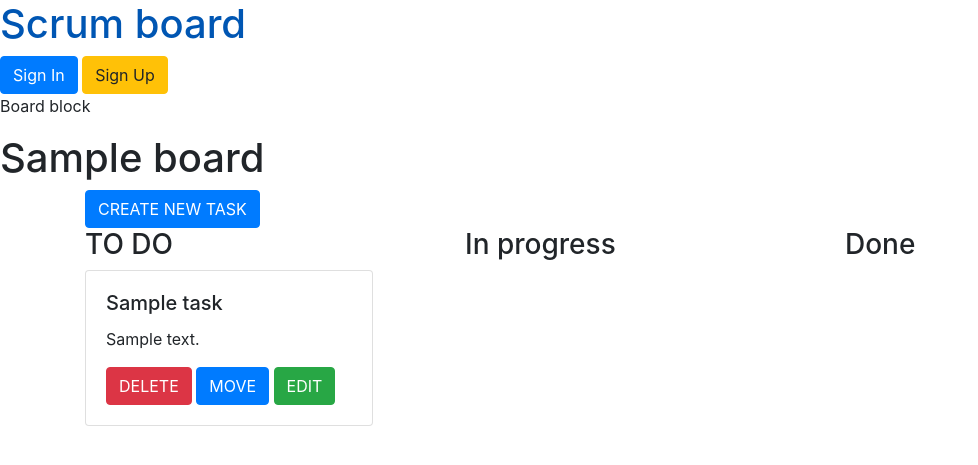
After one commit to KukshaBird/lime_test, a Django app: page /board/1 in a window 1280 px wide. The commit adds this page. Shown: the top 465 px of the page, without its empty margins (0-978 px from the left). Run offline with Django 3.2, Linux system fonts and the light colour scheme; tables that the repository leaves empty hold one stand-in row (values such as "Sample post"); some libraries are stand-ins or nearby versions.

Commit message:
main completed

```diff
--- /dev/null
+++ b/lime/board/templates/base_board.html
@@ -0,0 +1,7 @@
+{% extends 'base.html' %}
+
+{% block content_block %}
+    <p>Board block</p>
+
+    {% block board %}{% endblock %}
+{% endblock %}
--- /dev/null
+++ b/lime/board/templates/board_detail.html
@@ -0,0 +1,52 @@
+{% extends 'base_board.html' %}
+
+{% block board %}
+    <h1>{{ board.title }}</h1>
+    <div class="container">
+      <a href="{% url 'board:task_create' board_pk=board.pk %}" class="btn btn-primary" type="button">CREATE NEW TASK</a>
+      <div class="row">
+        <div class="col-sm">
+          <h3>TO DO</h3>
+            {% for task in todo_list %}
+                <div class="card" style="width: 18rem;">
+                  <div class="card-body">
+                    <h5 class="card-title">{{ task.title }}</h5>
+                    <p class="card-text">{{ task.text }}</p>
+                    <a href="{% url 'board:task_delete' pk=task.pk %}" class="btn btn-danger">DELETE</a>
+                    <a href="{% url 'board:task_move' pk=task.pk %}" class="btn btn-primary">MOVE</a>
+                      <a href="{% url 'board:task_edit' pk=task.pk %}" class="btn btn-success">EDIT</a>
+                  </div>
+                </div>
+            {% endfor %}
+        </div>
+        <div class="col-sm">
+          <h3>In progress</h3>
+            {% for task in in_progress_list %}
+                <div class="card" style="width: 18rem;">
+                  <div class="card-body">
+                    <h5 class="card-title">{{ task.title }}</h5>
+                    <p class="card-text">{{ task.text }}</p>
+                    <a href="{% url 'board:task_delete' pk=task.pk %}" class="btn btn-danger">DELETE</a>
+                    <a href="{% url 'board:task_move' pk=task.pk %}" class="btn btn-primary">MOVE</a>
+                      <a href="{% url 'board:task_edit' pk=task.pk %}" class="btn btn-success">EDIT</a>
+                  </div>
+                </div>
+            {% endfor %}
+        </div>
+        <div class="col-sm">
+          <h3>Done</h3>
+            {% for task in done_list %}
+                <div class="card" style="width: 18rem;">
+                  <div class="card-body">
+                    <h5 class="card-title">{{ task.title }}</h5>
+                    <p class="card-text">{{ task.text }}</p>
+                    <a href="{% url 'board:task_delete' pk=task.pk %}" class="btn btn-danger">DELETE</a>
+                    <a href="{% url 'board:task_move' pk=task.pk %}" class="btn btn-primary">MOVE</a>
+                      <a href="{% url 'board:task_edit' pk=task.pk %}" class="btn btn-success">EDIT</a>
+                  </div>
+                </div>
+            {% endfor %}
+        </div>
+      </div>
+    </div>
+{% endblock %}
--- /dev/null
+++ b/lime/board/templates/task_confirm_delete.html
@@ -0,0 +1,5 @@
+<form method="post">{% csrf_token %}
+    <p>Are you sure you want to delete "{{ object }}"?</p>
+    <input class="btn btn-danger" type="submit" value="DELETE">
+    <a href="{% url 'board:board_detail' pk=object.board.pk %}" type="button" class="btn btn-success">BACK</a>
+</form>
--- /dev/null
+++ b/lime/board/templates/task_create.html
@@ -0,0 +1,4 @@
+<form method="post">{% csrf_token %}
+    {{ form.as_p }}
+    <input type="submit" value="Save">
+</form>
--- /dev/null
+++ b/lime/board/templates/task_edit.html
@@ -0,0 +1,5 @@
+<form method="post">{% csrf_token %}
+    {{ form.as_p }}
+    <input type="submit" value="Update">
+    <a href="{% url 'board:board_detail' pk=object.board.pk %}" type="button" class="btn btn-success">BACK</a>
+</form>
--- a/lime/board/urls.py
+++ b/lime/board/urls.py
@@ -4,5 +4,9 @@ from . import views
 app_name = 'board'
 
 urlpatterns = [
-
+    path('<pk>', views.BoardDetailView.as_view(), name='board_detail'),
+    path('task_update/<pk>', views.TaskUpdateView.as_view(), name='task_edit'),
+    path('task_move/<pk>', views.TaskMoveView.as_view(), name='task_move'),
+    path('task_delete/<pk>', views.TaskDeleteView.as_view(), name='task_delete'),
+    path('task_create/<board_pk>', views.TaskCreateView.as_view(), name='task_create'),
 ]
--- a/lime/board/views.py
+++ b/lime/board/views.py
@@ -1,3 +1,65 @@
-from django.shortcuts import render
+from django.shortcuts import render, reverse
+from django.urls import reverse_lazy
+from django.views.generic import (DetailView, ListView,
+                                  CreateView, DeleteView,
+                                  UpdateView)
+#  Methods allowed
+#  forms
 
+#  Models
+from .models import Board, Task
 # Create your views here.
+
+class BoardDetailView(DetailView):
+    model = Board
+    template_name = 'board_detail.html'
+    http_method_names = ['get']
+
+    def get_context_data(self, **kwargs):
+        context = super().get_context_data(**kwargs)
+        context['todo_list'] = Task.objects.filter(status='TD', board=self.object)
+        context['in_progress_list'] = Task.objects.filter(status='PR', board=self.object)
+        context['done_list'] = Task.objects.filter(status='DN', board=self.object)
+        return context
+
+
+class TaskUpdateView(UpdateView):
+    model = Task
+    fields = ['title', 'text']
+    http_method_names = ['post', 'get']
+    template_name = 'task_edit.html'
+
+    def get_success_url(self, **kwargs):
+        return reverse_lazy('board:board_detail', kwargs={'pk': self.object.board.id})
+
+
+class TaskDeleteView(DeleteView):
+    model = Task
+    template_name = 'task_confirm_delete.html'
+
+    def get_success_url(self, **kwargs):
+        return reverse_lazy('board:board_detail', kwargs={'pk': self.object.board.id})
+
+
+class TaskCreateView(CreateView):
+    model = Task
+    fields = ['title', 'text']
+    template_name = 'task_create.html'
+
+    def form_valid(self, form):
+        form.instance.board = Board.objects.get(pk=self.kwargs['board_pk'])
+        form.save()
+        return super().form_valid(form)
+
+    def get_success_url(self, **kwargs):
+        return reverse_lazy('board:board_detail', kwargs={'pk': self.object.board.id})
+
+
+class TaskMoveView(UpdateView):
+    model = Task
+    fields = ['status']
+    http_method_names = ['post', 'get']
+    template_name = 'task_edit.html'
+
+    def get_success_url(self, **kwargs):
+        return reverse_lazy('board:board_detail', kwargs={'pk': self.object.board.id})
--- a/lime/templates/base.html
+++ b/lime/templates/base.html
@@ -24,6 +24,11 @@
                         <a class="btn btn-warning justify-content-end" href="{% url 'logout' %}">Logout</a>
                     </div>
                 </div>
+                <div>
+                    {% for board in user.boards.all %}
+                    <a href="{% url 'board:board_detail' pk=board.pk %}">{{ board }}</a>
+                    {% endfor %}
+                </div>
             {% else %}
                 <a href="{% url 'login' %}">
                     <button type="button" class="btn btn-primary">Sign In</button>
```
